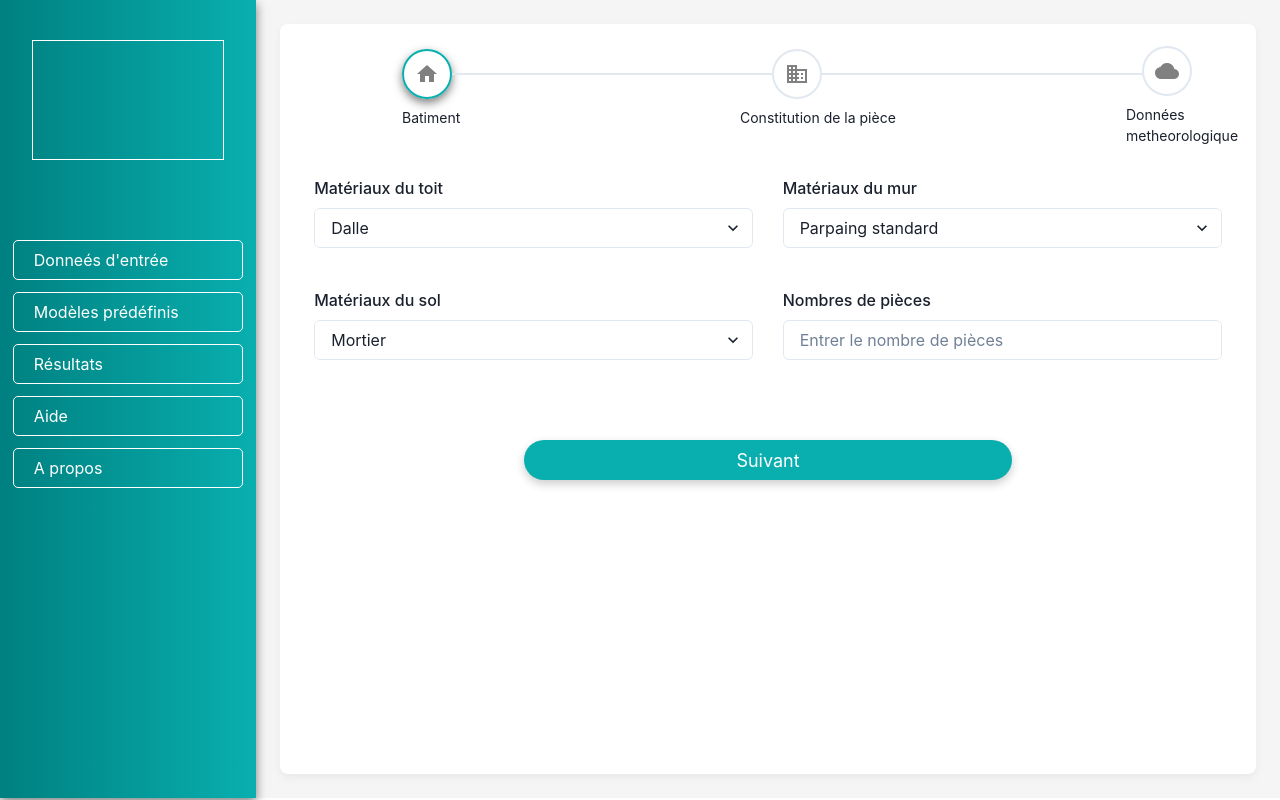
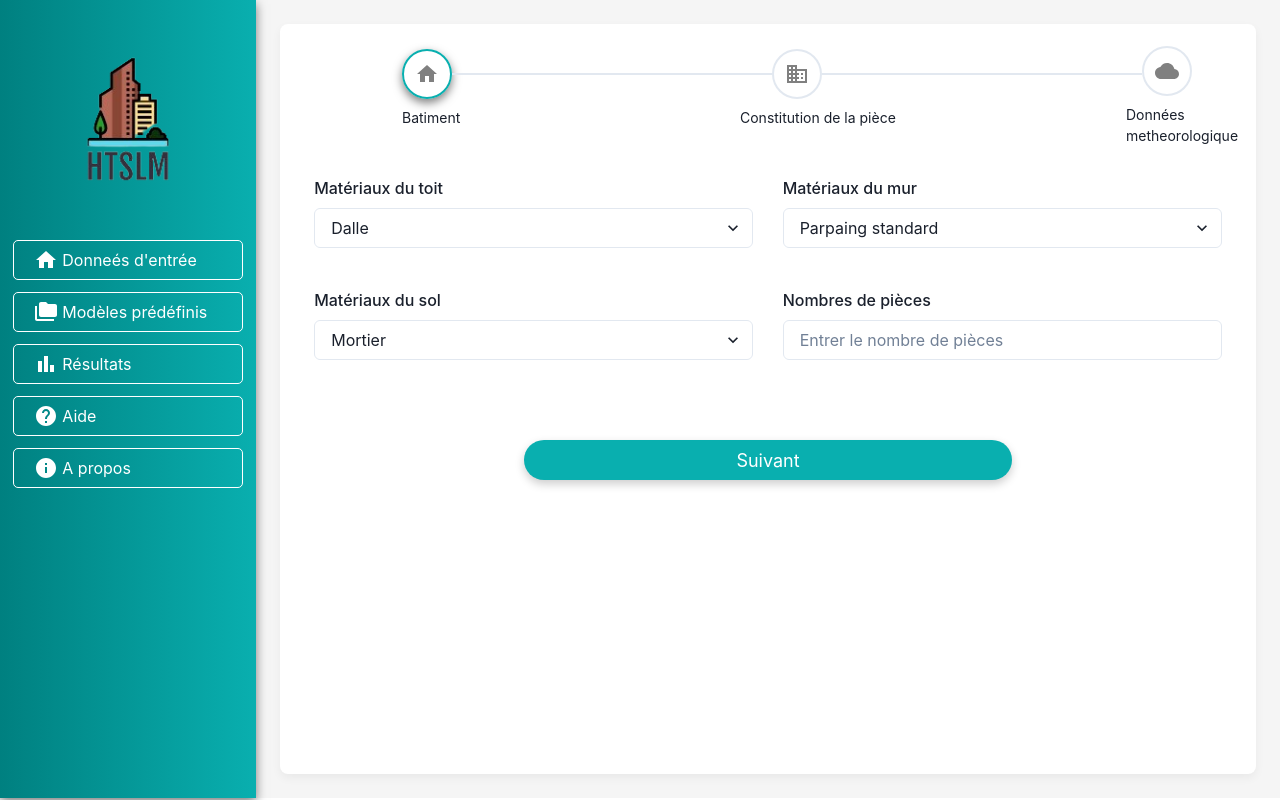
Before and after one commit to Essimbi/electron-react-test, a React (Create React App) app in the folder app/: page / in a window 1280 px wide. Built offline with nearby package versions, Linux system fonts and the light colour scheme.

Commit message:
mise a jour des logo de la slider

```diff
--- a/app/src/Components/SideBarContent/SideBarContentItem/index.tsx
+++ b/app/src/Components/SideBarContent/SideBarContentItem/index.tsx
@@ -1,9 +1,9 @@
 import { Box } from '@chakra-ui/react';
+import { styled } from '@mui/styles';
 import { SideBarContentItemType } from '../../../configs/types';
 import { useSettingsContext } from '../../../Hooks/useSettings';
-import { styled } from '@mui/styles';
+import { BarChartIcon, FolderCopyIcon, HelpIcon, HomeIcon, InfoIcon } from '../../../img/Icons/iconItems';
 import './index.css';
-
 export const SideBarContentItem = ({ label, icon }: SideBarContentItemType) => {
   const { settings } = useSettingsContext();
   const AnimatedBox = styled(Box)({
@@ -13,6 +13,23 @@ export const SideBarContentItem = ({ label, icon }: SideBarContentItemType) => {
       borderRadius: 5,
     },
   });
+
+  const renderIcon = () => {
+    switch (icon) {
+      case 'home':
+        return <HomeIcon />;
+      case 'FolderCopyIcon':
+        return <FolderCopyIcon />;
+      case 'BarChartIcon':
+        return <BarChartIcon />;
+      case 'InfoIcon':
+        return <InfoIcon />;
+      case 'help':
+        return <HelpIcon />;
+      default:
+        return null;
+    }
+  };
   return (
     <AnimatedBox borderRadius={5}>
       <Box
@@ -30,6 +47,7 @@ export const SideBarContentItem = ({ label, icon }: SideBarContentItemType) => {
         cursor={'pointer'}
         paddingLeft={5}
       >
+        {renderIcon()}&nbsp;
         {label}
       </Box>
     </AnimatedBox>
--- a/app/src/Components/SideBarContent/index.tsx
+++ b/app/src/Components/SideBarContent/index.tsx
@@ -1,6 +1,7 @@
 import { Box } from '@chakra-ui/react';
+import { data } from '../../Helper/data';
+import Logo from '../../img/logo16-removebg-preview.png';
 import { SideBarContentItem } from './SideBarContentItem';
-import { data } from '../../Helper/data';
 
 export const SideBarContent = () => {
   return (
@@ -12,12 +13,12 @@ export const SideBarContent = () => {
       alignItems={'center'}
     >
       <Box
-        border={'1px solid white'}
         height={'15%'}
         mt={10}
         mb={20}
         width={'75%'}
-      ></Box>
+      > <img height={'auto'}
+        width={'auto'} src={Logo} /></Box>
       <Box width={'90%'} height={'auto'}>
         {data.map(({ label, icon }) => (
           <SideBarContentItem key={label} label={label} icon={icon} />
--- a/app/src/Helper/data/index.ts
+++ b/app/src/Helper/data/index.ts
@@ -1,7 +1,7 @@
 export const data = [
-    { label: "Donneés d'entrée", icon: '' },
-    { label: 'Modèles prédéfinis', icon: '' },
-    { label: 'Résultats', icon: '' },
-    { label: 'Aide', icon: '' },
-    { label: 'A propos', icon: '' },
+    { label: "Donneés d'entrée", icon: 'home' },
+    { label: 'Modèles prédéfinis', icon: 'FolderCopyIcon' },
+    { label: 'Résultats', icon: 'BarChartIcon' },
+    { label: 'Aide', icon: 'help' },
+    { label: 'A propos', icon: 'InfoIcon' },
   ]
```
